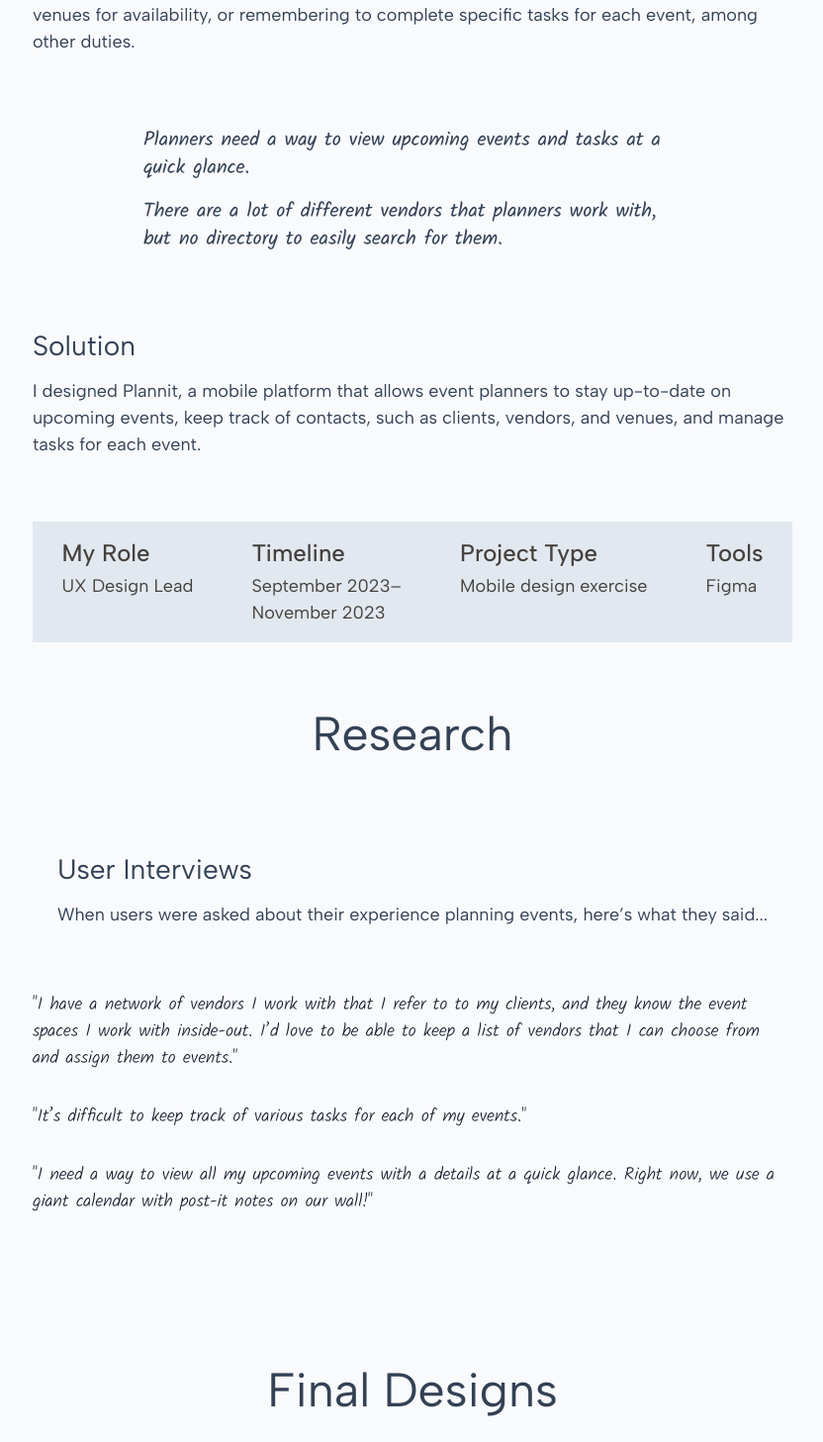
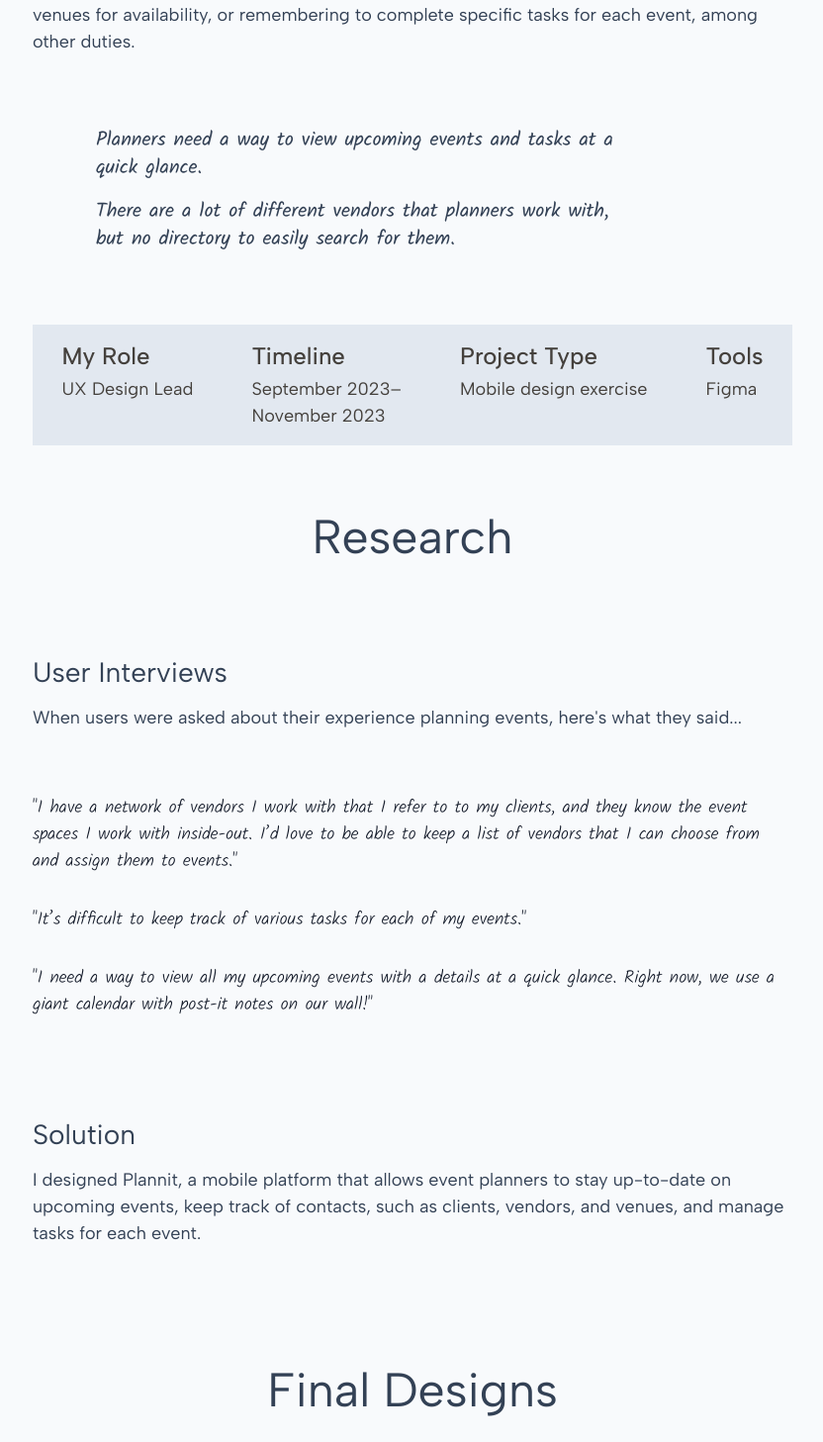
Before and after one commit to dan11218/portfolio-app, a Next.js app: page /projects/plannit in a window 1280 px wide. Shown: the part 1207-2664 px from the top of the page at 99% size, without its empty margins (223-1055 px from the left). Built offline with nearby package versions, Linux system fonts and the light colour scheme.

Commit message:
reorder sections in project page

```diff
--- a/app/projects/plannit/overview-components/overview.tsx
+++ b/app/projects/plannit/overview-components/overview.tsx
@@ -2,12 +2,13 @@ import Image from "next/image";
 import Link from "next/link";
 import { space_mono, kalam } from "@/app/fonts";
 import ProjectDetails from "./projectDetails";
+import Problem from "./problem";
 
 export default function Overview() {
   return (
     <section className="flex h-fit w-screen flex-col items-center px-[40px] pt-14">
       <div className="flex w-full max-w-3xl flex-col items-center">
-        <div className="mb-16 flex flex-col">
+        <div className="fle mb-16 flex flex-col">
           <h1 className="mb-16 text-center">Overview</h1>
           <p>
             Plannit is an event management tool that allows users to quickly
@@ -37,34 +38,7 @@ export default function Overview() {
             />
           </svg>
         </Link>
-        <div className="mb-16 flex flex-col">
-          <h3 className="mb-3">Problem</h3>
-          <p>
-            Planners work with a vast network of clients, vendors, and venues.
-            It can be difficult to keep track of all the details, such as which
-            vendors are assigned to which events, contacting venues for
-            availability, or remembering to complete specific tasks for each
-            event, among other duties.
-          </p>
-        </div>
-        <ul className="mb-16 w-fit max-w-2xl list-inside list-disc px-14">
-          <li className={`m-2 inline-flex text-xl ${kalam.className}`}>
-            Planners need a way to view upcoming events and tasks at a quick
-            glance.
-          </li>
-          <li className={`text-xl ${kalam.className} m-2 inline-flex`}>
-            There are a lot of different vendors that planners work with, but no
-            directory to easily search for them.
-          </li>
-        </ul>
-        <div className="mb-16 flex flex-col">
-          <h3 className="mb-3">Solution</h3>
-          <p>
-            I designed Plannit, a mobile platform that allows event planners to
-            stay up-to-date on upcoming events, keep track of contacts, such as
-            clients, vendors, and venues, and manage tasks for each event.
-          </p>
-        </div>
+        <Problem />
         <ProjectDetails />
       </div>
     </section>
--- /dev/null
+++ b/app/projects/plannit/overview-components/problem.tsx
@@ -0,0 +1,26 @@
+import { kalam } from "@/app/fonts";
+
+export default function Problem() {
+  return (
+    <div className="mb-16 flex flex-col">
+      <h3 className="mb-3">Problem</h3>
+      <p>
+        Planners work with a vast network of clients, vendors, and venues. It
+        can be difficult to keep track of all the details, such as which vendors
+        are assigned to which events, contacting venues for availability, or
+        remembering to complete specific tasks for each event, among other
+        duties.
+      </p>
+      <ul className="mt-16 w-fit max-w-2xl list-inside list-disc px-14">
+        <li className={`m-2 inline-flex text-xl ${kalam.className}`}>
+          Planners need a way to view upcoming events and tasks at a quick
+          glance.
+        </li>
+        <li className={`text-xl ${kalam.className} m-2 inline-flex`}>
+          There are a lot of different vendors that planners work with, but no
+          directory to easily search for them.
+        </li>
+      </ul>
+    </div>
+  );
+}
--- a/app/projects/plannit/research-components/blockQuotes.tsx
+++ b/app/projects/plannit/research-components/blockQuotes.tsx
@@ -2,8 +2,16 @@ import { kalam } from "@/app/fonts";
 
 export default function BlockQuotes() {
   return (
+    <div className="mb-16 flex flex-col">
+      <div className="mb-16 flex flex-col">
+        <h3 className="mb-3">User Interviews</h3>
+        <p>
+          When users were asked about their experience planning events,
+          here&apos;s what they said...
+        </p>
+      </div>
       <div
-      className={`${kalam.className} mb-16 flex h-fit w-full max-w-3xl flex-col font-light text-gray-900 dark:text-white`}
+        className={`${kalam.className} flex h-fit w-full max-w-3xl flex-col font-light text-gray-900 dark:text-white`}
       >
         <blockquote className="mb-8">
           <p>
@@ -15,16 +23,18 @@ export default function BlockQuotes() {
         </blockquote>
         <blockquote className="mb-8">
           <p>
-          "It’s difficult to keep track of various tasks for each of my events."
+            "It’s difficult to keep track of various tasks for each of my
+            events."
           </p>
         </blockquote>
         <blockquote className="mb-8">
           <p>
-          "I need a way to view all my upcoming events with a details at a quick
-          glance. Right now, we use a giant calendar with post-it notes on our
-          wall!"
+            "I need a way to view all my upcoming events with a details at a
+            quick glance. Right now, we use a giant calendar with post-it notes
+            on our wall!"
           </p>
         </blockquote>
       </div>
+    </div>
   );
 }
--- a/app/projects/plannit/research-components/research.tsx
+++ b/app/projects/plannit/research-components/research.tsx
@@ -1,19 +1,14 @@
 import { kalam } from "@/app/fonts";
 import BlockQuotes from "./blockQuotes";
+import Solution from "./solution";
 
 export default function Research() {
   return (
     <section className="flex h-fit w-screen flex-col items-center px-[40px] pt-14">
       <div className="flex w-full max-w-3xl flex-col items-center">
         <h1 className="mb-20">Research</h1>
-        <div className="mb-16 flex flex-col">
-          <h3 className="mb-3">User Interviews</h3>
-          <p>
-            When users were asked about their experience planning events, here’s
-            what they said...
-          </p>
-        </div>
         <BlockQuotes />
+        <Solution />
       </div>
     </section>
   );
--- /dev/null
+++ b/app/projects/plannit/research-components/solution.tsx
@@ -0,0 +1,12 @@
+export default function Solution() {
+  return (
+    <div className="mb-16 flex flex-col">
+      <h3 className="mb-3">Solution</h3>
+      <p>
+        I designed Plannit, a mobile platform that allows event planners to stay
+        up-to-date on upcoming events, keep track of contacts, such as clients,
+        vendors, and venues, and manage tasks for each event.
+      </p>
+    </div>
+  );
+}
```
Lines whose indentation alone changed are shown as unchanged.
